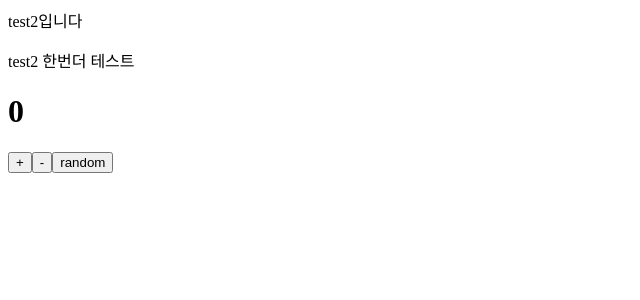
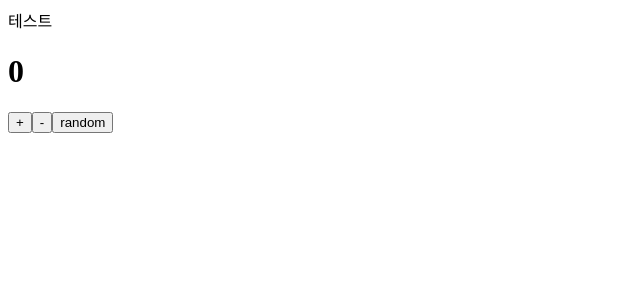
Before and after one commit to nohsunghyung/react-redux-sample, a React (Create React App) app: page / in a window 1280 px wide. Shown: the top 300 px of the page, without its empty margins (0-640 px from the left). Built offline with nearby package versions, Linux system fonts and the light colour scheme.

Commit message:
revert 테스트

```diff
--- a/src/App.js
+++ b/src/App.js
@@ -5,8 +5,7 @@ export class App extends Component {
   render() {
     return (
       <div>
-        <div>test2입니다</div>
-        <p>test2 한번더 테스트</p>
+        <div>테스트</div>
         <Counter />
       </div>
     );
```
